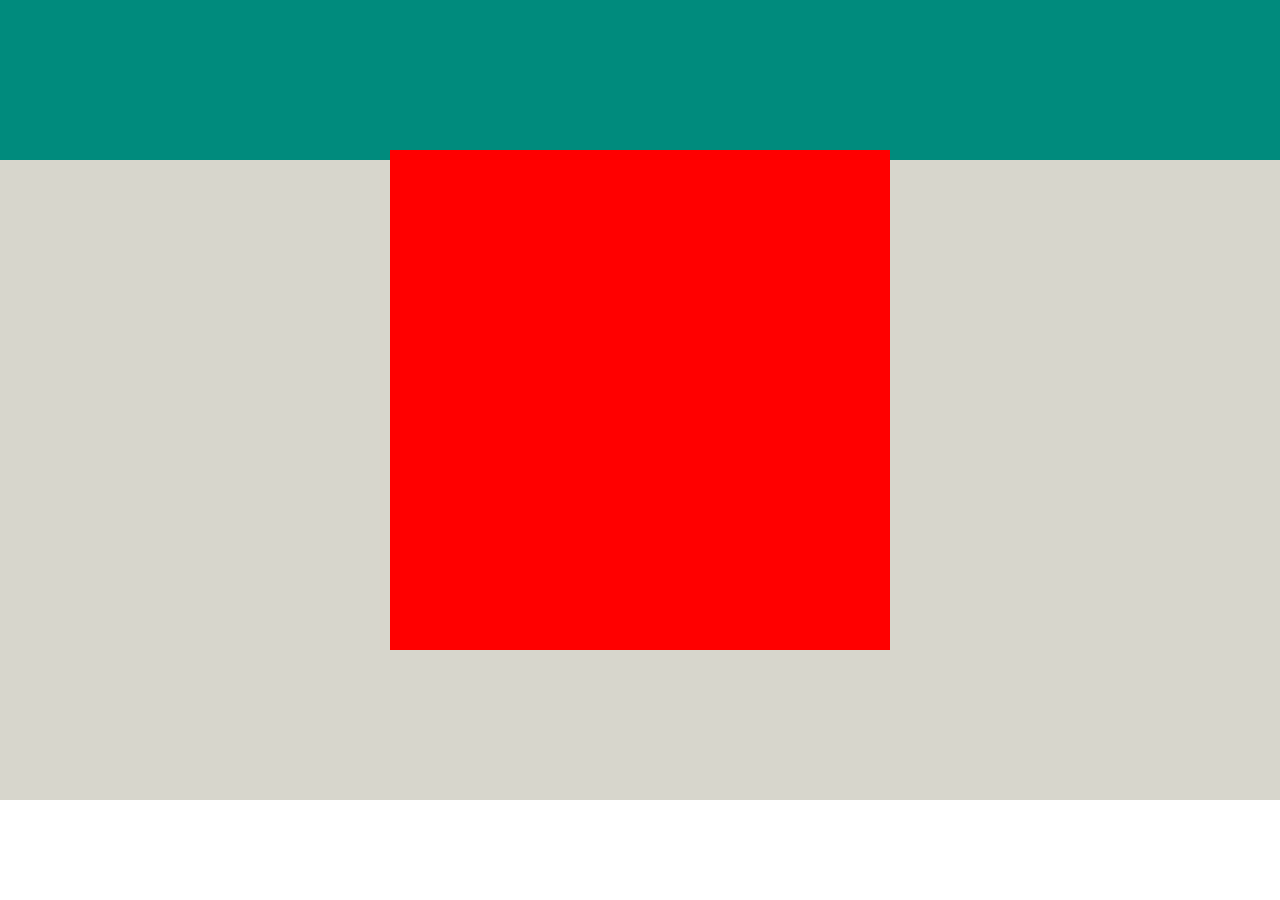
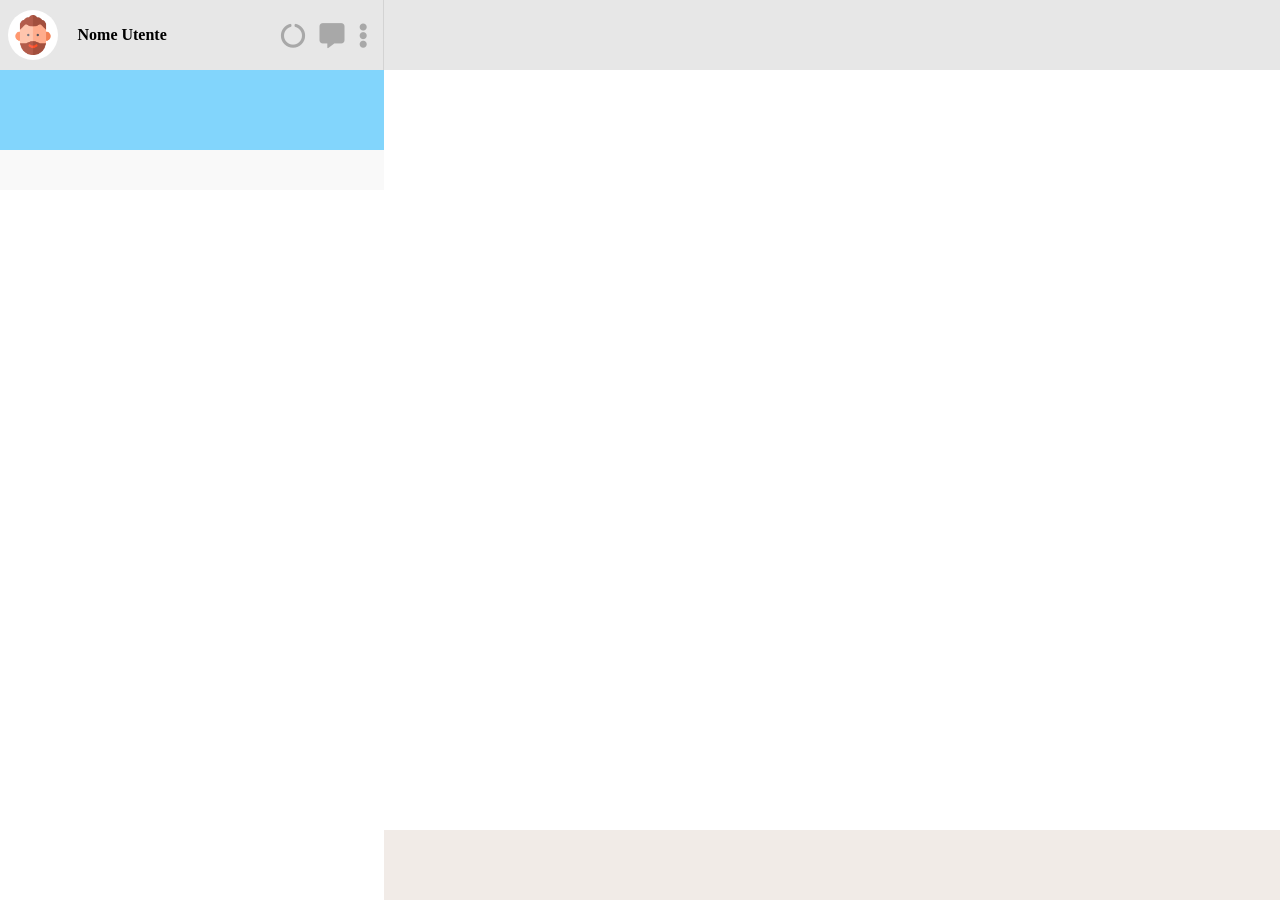
Before and after one commit to Luc051287/vue-boolzapp, a plain HTML site: page index.html in a window 1280 px wide. Before the commit the page ends 800 px from the top, so only its background shows below. Drawn offline with nearby package versions, Linux system fonts and the light colour scheme.

Commit message:
Second Version

```diff
--- a/css/style.css
+++ b/css/style.css
@@ -11,9 +11,104 @@
   display: flex;
 }
 
+.box {
+  /*poi cambiarlo mettendo un padding al container*/
+  width: 1400px;
+  height: 900px;
+  /* background-color: red; */
+  margin: auto;
+  display: flex;
+}
+
 .main {
-  width: 500px;
-  height: 500px;
+  display: flex;
+  flex-direction: column;
+}
+
+.left {
+  width: 30%;
+  height: 100%;
   background-color: red;
+}
+
+.right {
+  width: 70%;
+  height: 100%;
+  background-color: yellow;
+}
+
+.header {
+  width: 100%;
+  height: 70px;
+  background-color: rgb(231,231,231);
+  display: flex;
+  align-items: center;
+  justify-content: space-around;
+}
+
+ul.icons {
+  list-style: none;
+  height: 100%;
+  width: 100px;
+}
+
+.avatar {
+  height: 40px;
   margin: auto;
 }
+
+.avatar_circle {
+  border-radius: 50%;
+  height: 50px;
+  width: 50px;
+  background-color: white;
+  display: flex;
+}
+
+ul.icons > li > i {
+  font-size: 25px;
+  color: rgb(168,168,168);
+}
+
+p#self {
+  width: calc(100% - 200px);
+  margin-left: 5px;
+  font-weight: bold;
+}
+
+ul.icons > li {
+  display: inline-block;
+  height: 70px;
+  line-height: 70px;
+  cursor: pointer;
+  margin: 5px;
+}
+
+.left.main > .header {
+  border-right: 1px solid lightgray;
+}
+
+#notification {
+  height: 80px;
+  background-color: rgb(130,213,252);
+}
+
+#search {
+  height: 40px;
+  background-color: rgb(249,249,249);
+}
+
+#chat_list {
+  height: calc(100% - 190px);
+  background-color: white;
+}
+
+#chat_main {
+  height: calc(100% - 140px);
+  background-color: white;
+}
+
+#chat_input {
+  height: 70px;
+  background-color: rgb(241,235,231);
+}
--- a/index.html
+++ b/index.html
@@ -3,6 +3,7 @@
   <head>
     <meta charset="utf-8">
     <link rel="stylesheet" href="css/style.css">
+    <link rel="stylesheet" href="https://cdnjs.cloudflare.com/ajax/libs/font-awesome/5.15.1/css/all.css" integrity="sha512-f73UKwzP1Oia45eqHpHwzJtFLpvULbhVpEJfaWczo/ZCV5NWSnK4vLDnjTaMps28ocZ05RbI83k2RlQH92zy7A==" crossorigin="anonymous" />
     <script src="https://cdn.jsdelivr.net/npm/vue@2.6.12/dist/vue.js"></script>
     <title>BOOLZAPP</title>
   </head>
@@ -10,8 +11,42 @@
 
     <div class="container">
 
-      <div class="main">
+      <div class="box">
+        <div class="left main">
+          <div class="header">
+            <div class="avatar_circle">
+              <img class="avatar" src="img/self.png" alt="">
+            </div>
+            <p id="self">Nome Utente</p>
+            <ul class="icons">
+              <li><i class="fas fa-circle-notch"></i></li>
+              <li><i class="fas fa-comment-alt"></i></li>
+              <li><i class="fas fa-ellipsis-v"></i></li>
+            </ul>
 
+          </div>
+          <div id="notification">
+
+          </div>
+          <div id="search">
+
+          </div>
+          <div id="chat_list">
+
+          </div>
+        </div>
+        <div class="right main">
+          <div class="header">
+
+          </div>
+          <div id="chat_main">
+
+          </div>
+          <div id="chat_input">
+
+          </div>
+
+        </div>
       </div>
 
     </div>
```
Also changed, not shown: img/self.png (renamed from img/Avatars Set Flat Style-06.png).
